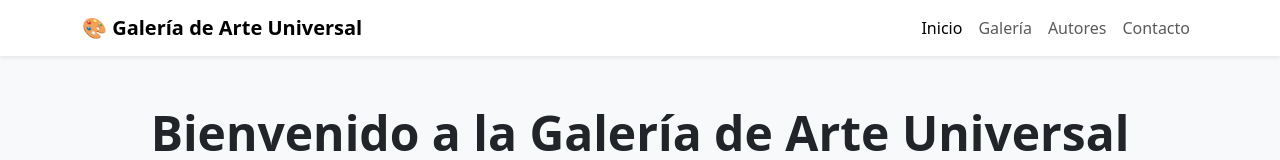
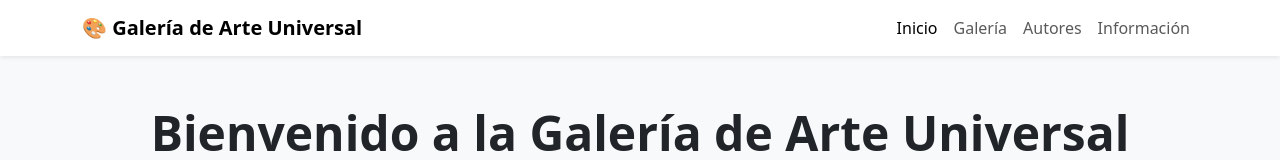
Before and after one commit to illonono/Galeria-de-Arte-Universal, a plain HTML site: page index.html in a window 1280 px wide. Shown: the top 160 px of the page. Drawn offline with nearby package versions, Linux system fonts and the light colour scheme.

Commit message:
Update index.html

```diff
--- a/index.html
+++ b/index.html
@@ -38,7 +38,7 @@
                 <a class="nav-link" href="#autores">Autores</a>
               </li>
               <li class="nav-item">
-                <a class="nav-link" href="#contacto">Contacto</a>
+                <a class="nav-link" href="#informacion">Información</a>
               </li>
             </ul>
           </div>
@@ -176,7 +176,7 @@
     </section>
 
     <!-- Footer -->
-    <footer id="contacto" class="bg-white text-center py-4 border-top">
+    <footer id="informacion" class="bg-white text-center py-4 border-top">
       <div class="container">
         <p class="mb-1">&copy; 2025 Galería de Arte Universal. Todos los derechos reservados. Desarrollado por illonono.</p>
         <p class="text-muted small">Este sitio es un proyecto sin fines de lucro, con el único objetivo de difundir y reunir todo el arte visual en un solo lugar.</p>
```
